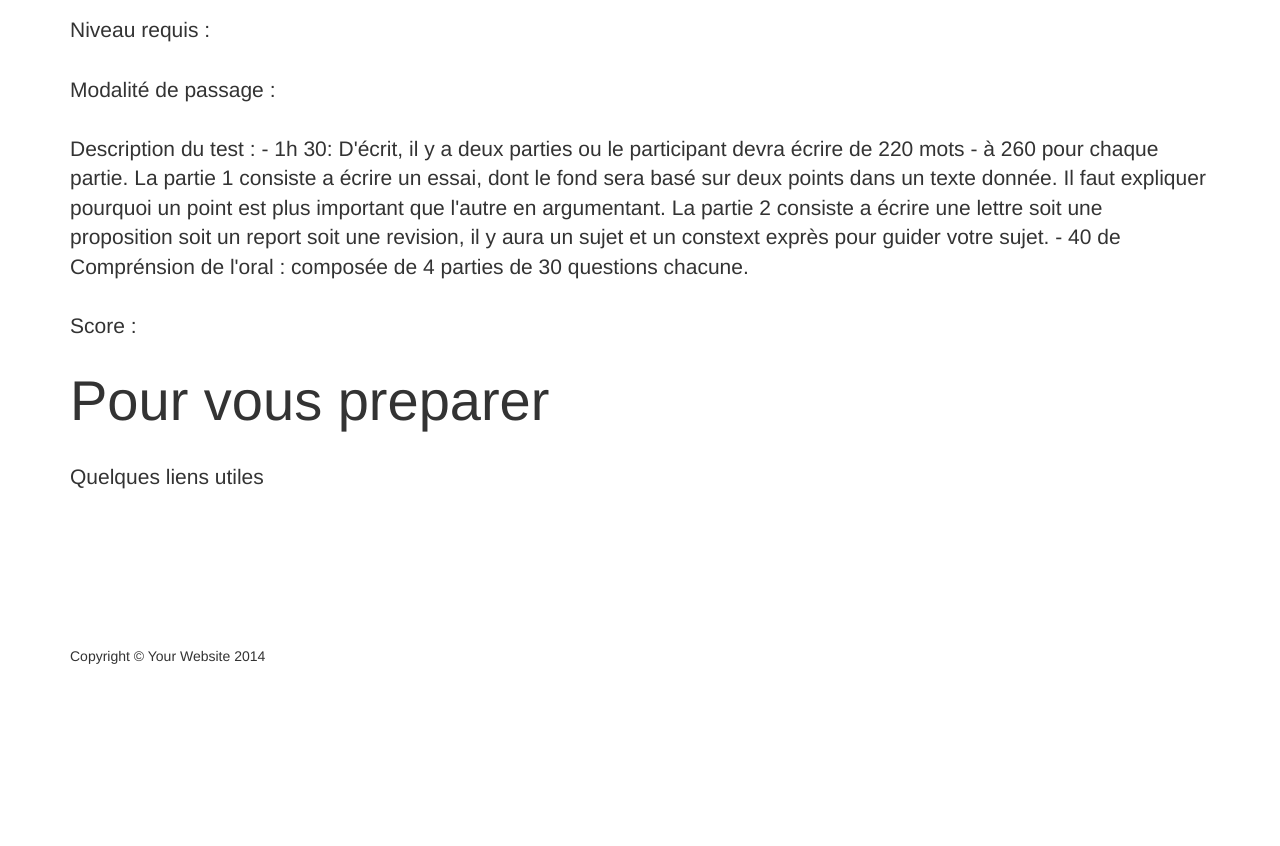
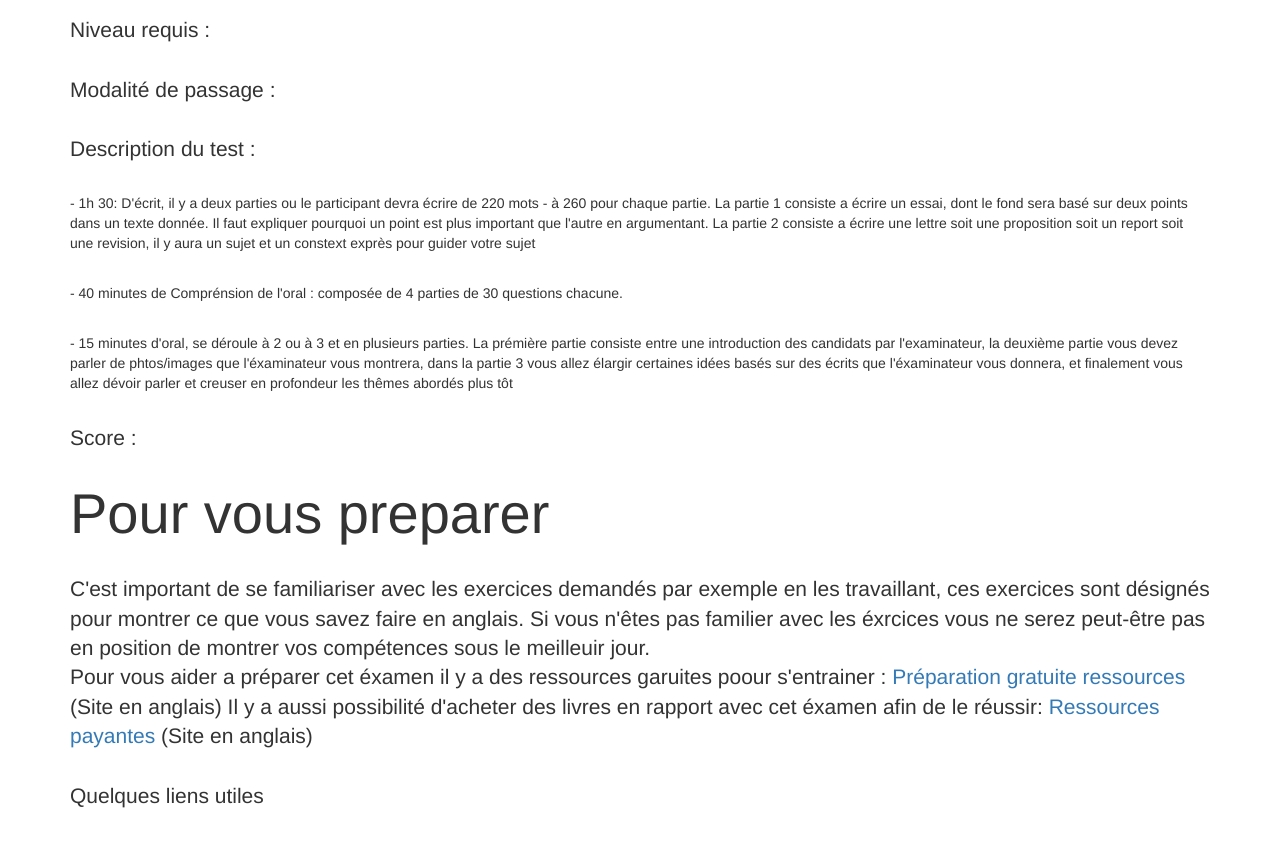
Before and after one commit to PATATESUPREME/Site-de-COM-Test-d-anglais, a plain HTML site: page pages/Cambridge.html in a window 1280 px wide. Shown: the part 1000-1846 px from the top of the page. Before the commit the page ends 1726 px from the top, so only its background shows below. Drawn offline with Linux system fonts and the light colour scheme.

Commit message:
page cambridgé 60%

```diff
--- a/pages/Cambridge.html
+++ b/pages/Cambridge.html
@@ -93,16 +93,33 @@
                 <p class="lead section-lead">Modalité de passage :</p>
                 <p class="section-paragraph"></p>
                 <p class="lead section-lead">Description du test :
-                    - 1h 30: D'écrit, il y a deux parties ou le participant devra écrire de 220 mots - à 260 pour chaque partie.
+                   <br>
+                   <p> - 1h 30: D'écrit, il y a deux parties ou le participant devra écrire de 220 mots - à 260 pour chaque     partie.
                         La partie 1 consiste a écrire un essai, dont le fond sera basé sur deux points dans un texte donnée. Il faut expliquer pourquoi un point est plus important que l'autre en argumentant.
-                        La partie 2 consiste a écrire une lettre soit une proposition soit un report soit  une revision, il y aura un sujet et un constext exprès pour guider votre sujet.
-                    - 40 de Comprénsion de l'oral : composée de 4 parties de 30 questions chacune.
+                        La partie 2 consiste a écrire une lettre soit une proposition soit un report soit  une revision, il y aura un sujet et un constext exprès pour guider votre sujet
+                    </p>
+                    <br>
+                    <p>
+                      - 40 minutes de Comprénsion de l'oral : composée de 4 parties de 30 questions chacune.
+                    </p>
+                    <br>
+                    <p>
+                    - 15 minutes d'oral, se déroule à 2 ou à 3 et en plusieurs parties. La prémière partie consiste entre une introduction des candidats par l'examinateur, la deuxième partie vous devez parler de phtos/images que l'éxaminateur vous montrera, dans la partie 3 vous allez élargir certaines idées basés sur des écrits que l'éxaminateur vous donnera, et finalement vous allez dévoir parler et creuser en profondeur les thêmes abordés plus tôt
+                </p>
                 </p>
                 <p class="section-paragraph"></p>
                 <p class="lead section-lead">Score :</p>
                 <p class="section-paragraph"></p>
 
                 <h1 class="section-heading">Pour vous preparer</h1>
+                <p class="lead section-paragraph">
+                    C'est important de se familiariser avec les exercices demandés par exemple en les travaillant, ces exercices sont désignés pour montrer ce que vous savez faire en anglais. Si vous n'êtes pas familier avec les éxrcices vous ne serez peut-être pas en position de montrer vos compétences sous le meilleuir jour.
+                    <br>
+                    Pour vous aider a préparer cet éxamen il y a des ressources garuites poour s'entrainer : <a href="http://www.cambridgeenglish.org/learning-english/find-free-resources/">Préparation gratuite ressources</a> (Site en anglais)
+
+                    Il y a aussi possibilité d'acheter des livres en rapport avec cet éxamen afin de le réussir: <a href="http://www.cambridge.org/gb/cambridgeenglish/official-exam-preparation-materials/exam/cambridge-english-advanced-cae-2015"> Ressources payantes </a> (Site en anglais)
+
+                </p>
 
                 <p class="lead section-lead">Quelques liens utiles</p>
             </div>
```
